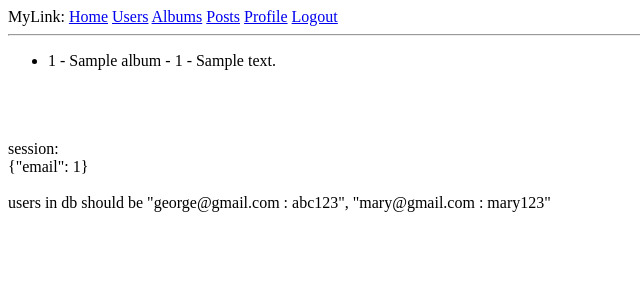
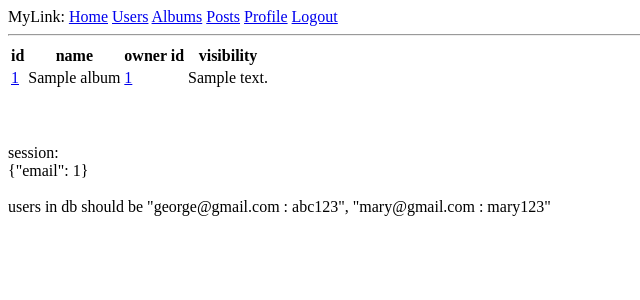
Before and after one commit to austinschwartz/MyLink, a Flask app: template templates/albums.html in a window 1280 px wide. Shown: the top 300 px of the page, without its empty margins (0-640 px from the left). Run offline with Flask 2, Linux system fonts and the light colour scheme; a user stored in the database is signed in; tables that the repository leaves empty hold one stand-in row (values such as "Sample post"); the template is opened without the code that fills it: most values are stand-ins (such as "Sample title", 1, 10 or a date in 2020).

Commit message:
fixed album page

```diff
--- a/templates/albums.html
+++ b/templates/albums.html
@@ -1,10 +1,20 @@
 {% extends 'default.html' %}
-
 {% block content %}
-<ul>
-{% for album in albums %}
-<li> <span> {{ album.id }} -  {{ album.name }} - {{ album.ownerid }} - {{ album.visibility }} </span> </li>
-{% endfor %}
-</ul>
+<table>
+  <tr>
+    <th>id</th>
+    <th>name</th>
+    <th>owner id</th>
+    <th>visibility</th>
+  </tr>
+  {% for album in albums %}
+    <tr>
+      <td><a href="/album/{{ album.id }}">{{ album.id }}</a></td>
+      <td>{{ album.name }}</td>
+      <td><a href="/users/{{album.ownerid}}">{{ album.ownerid }}</td>
+      <td>{{ album.visibility }}</td>
+    </tr>
+  {% endfor %}
+</table>
 
 {% endblock %}
```
